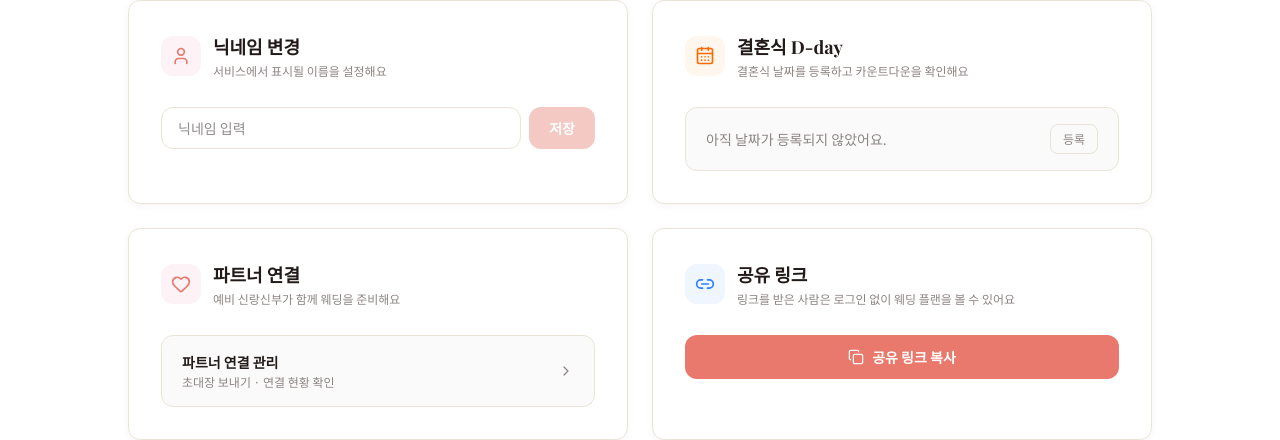
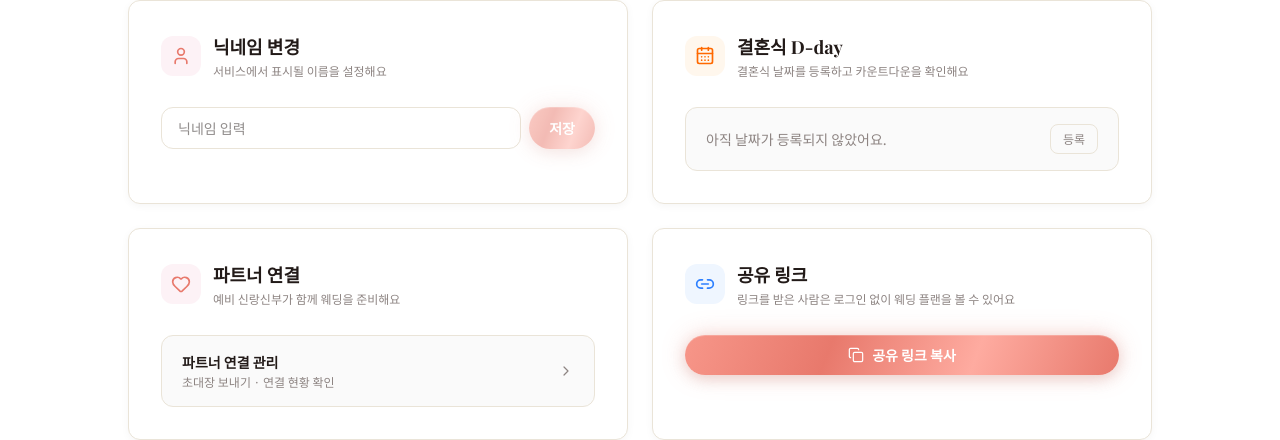
Before and after one commit to weduProject/wedu-frontend, a React (Vite) app: page /mypage/edit in a window 1280 px wide. Shown: the part 182-622 px from the top of the page. Built offline with nearby package versions, Linux system fonts and the light colour scheme; no server answers; a web font is replaced by a local one.

Commit message:
style: 공유 링크·닉네임 저장 버튼 공용 Button 컴포넌트로 교체

```diff
--- a/src/pages/Mypage/MypageEditPage.tsx
+++ b/src/pages/Mypage/MypageEditPage.tsx
@@ -6,6 +6,7 @@ import { useDDay } from '../../contexts/DDayContext';
 import { apiFetch } from '../../lib/apiClient';
 import type { ApiEnvelope } from '../../lib/apiClient';
 import BaseCard from '../../components/ui/BaseCard';
+import Button from '../../components/ui/Button';
 
 function formatWeddingDate(dateStr: string): string {
   const [year, month, day] = dateStr.split('-');
@@ -130,14 +131,13 @@ export default function MypageEditPage() {
                 placeholder="닉네임 입력"
                 className="flex-1 rounded-xl border border-border px-4 py-2.5 text-sm text-text focus:border-primary focus:outline-none"
               />
-              <button
-                type="button"
+              <Button
                 onClick={handleSaveNickname}
                 disabled={isSavingNickname || !nicknameInput.trim() || nicknameInput.trim() === user?.name}
-                className="rounded-xl bg-primary px-5 py-2.5 text-sm font-semibold text-white disabled:opacity-40 hover:opacity-90 transition-opacity cursor-pointer whitespace-nowrap"
+                className="whitespace-nowrap"
               >
                 {isSavingNickname ? '저장 중...' : '저장'}
-              </button>
+              </Button>
             </div>
             {nicknameError && <p className="text-xs text-red-500">{nicknameError}</p>}
             {nicknameSuccess && <p className="text-xs text-primary flex items-center gap-1"><Check className="h-3 w-3" strokeWidth={2.5} /> 닉네임이 변경됐어요.</p>}
@@ -244,11 +244,10 @@ export default function MypageEditPage() {
             </div>
           </div>
           <div className="flex flex-col gap-2">
-            <button
-              type="button"
+            <Button
               onClick={handleCopyShareLink}
               disabled={isCopyingLink}
-              className="flex w-full items-center justify-center gap-2 rounded-xl bg-primary px-4 py-3 text-sm font-semibold text-white hover:opacity-90 transition-opacity disabled:opacity-40 cursor-pointer"
+              className="flex w-full items-center justify-center gap-2"
             >
               {linkCopied
                 ? <><CheckCheck className="h-4 w-4" strokeWidth={2} /> 복사됐어요!</>
@@ -256,7 +255,7 @@ export default function MypageEditPage() {
                   ? <><Link2 className="h-4 w-4" strokeWidth={1.8} /> 링크 생성 중...</>
                   : <><Copy className="h-4 w-4" strokeWidth={1.8} /> 공유 링크 복사</>
               }
-            </button>
+            </Button>
             {linkError && <p className="text-xs text-red-500 text-center">{linkError}</p>}
           </div>
         </BaseCard>
```
